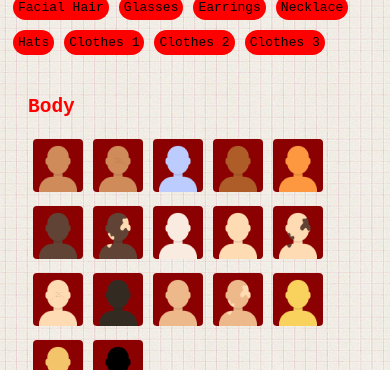
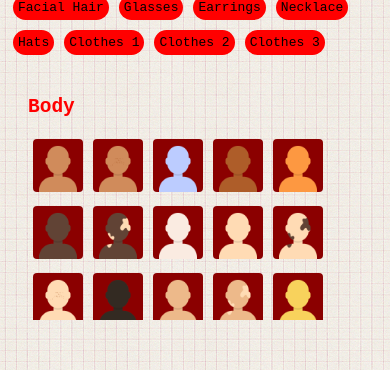
Before and after one commit to hoanglechau/react-character-customization, a React (Create React App) app: page / in a window 390 px wide. Shown: the part 466-836 px from the top of the page. Built offline with nearby package versions, Linux system fonts and the light colour scheme.

Commit message:
Update App.css

```diff
--- a/src/App.css
+++ b/src/App.css
@@ -123,7 +123,7 @@ body {
 .item-wrapper {
   padding: 10px;
   margin: 10px;
-  max-height: 100vh;
+  max-height: 800px;
   overflow: auto;
   border-radius: 4px;
   display: flex;
@@ -190,6 +190,12 @@ body {
   }
 }
 
+@media all and (max-width: 980px) {
+  .item-wrapper {
+    max-height: 500px;
+  }
+}
+
 @media all and (max-width: 580px) {
   .app {
     max-width: 100vw;
@@ -221,6 +227,10 @@ body {
     padding: 5px;
   }
 
+  .item-wrapper {
+    max-height: 250px;
+  }
+
   .item {
     width: 50px;
   }
```
